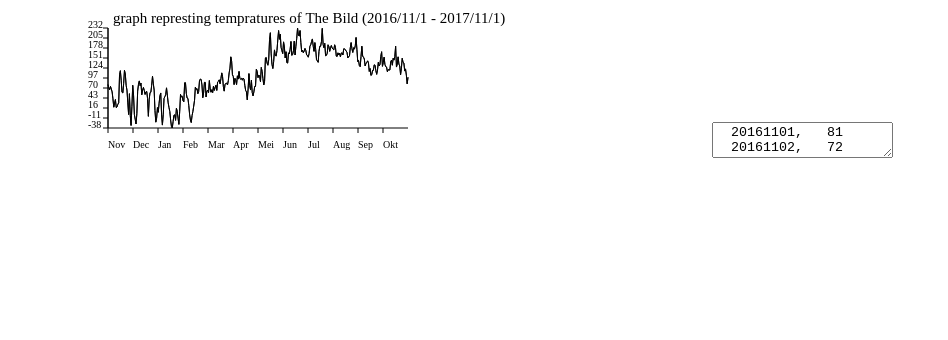
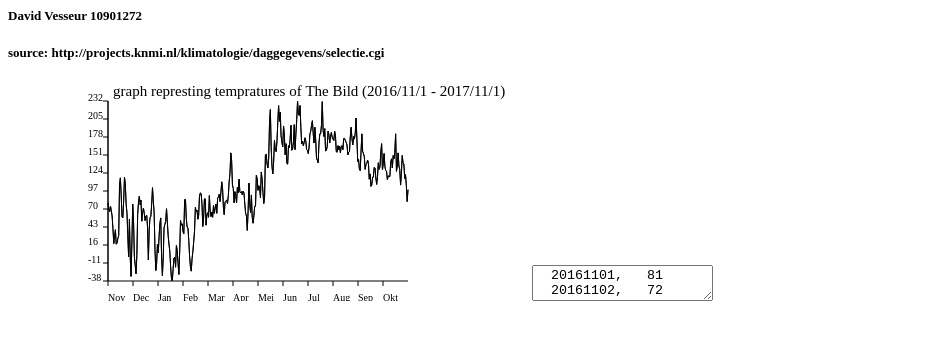
Before and after one commit to minordavid/homework-dataprocessing, a plain HTML site: page week 2/data.html in a window 1280 px wide. Shown: the whole page, without its empty margins (0-948 px from the left). Drawn offline with Linux system fonts and the light colour scheme.

Commit message:
questions version 3

```diff
--- a/week 2/KNMI.js
+++ b/week 2/KNMI.js
@@ -1,5 +1,6 @@
-// David Vesseur 10901272
+// David Vesseur 10901272 Linegraph with javascript
 // this program makes a 2D graph based on the data given in a html file
+// http://projects.knmi.nl/klimatologie/daggegevens/selectie.cgi
 
 // make arrays
 var date = [];
@@ -10,11 +11,12 @@ var months = ["Jan", "Feb", "Mar", "Apr", "Mei", "Jun", "Jul", "Aug", "Sep",
 
 // make variables
 var days = 365;
+var amountmonths = 12;
 var mintemp = null;
 var maxtemp = null;
 
 // set the placements of the graph
-setHiPixel = [20, 120];
+setHiPixel = [20, 200];
 setWiPixel = [100, 400];
 
 
@@ -55,8 +57,11 @@ function drawGraph(hightPixel, withPixel){
     var datetrans = createTransform(minmaxdate,withPixel);
     var temptrans = createTransform(minmaxtemp,hightPixel);
 
-    // define canvas and ctx
+    // define canvas and ctx and make with and hight the given pixels,
+    // add a little for title and axis discriptions
     var canvas = document.getElementById('canvas');
+    canvas.width  = withPixel[1] + 120;
+    canvas.height = hightPixel[1] + 20;
     var ctx = canvas.getContext('2d');
 
     // draw the graph line with all data points
--- a/week 2/data.html
+++ b/week 2/data.html
@@ -1,12 +1,20 @@
+<!--David Vesseur 10901272 Linegraph with javascript-->
+<!--file:///home/chronos/u-ae3e3c1d9cf8de6915c5095d3ecf1a3b1cc98ceb/-->
+<!--Downloads/KNMI_20171101%20(1).txt-->
+
 <html>
 <head>
+  <h1>
+    <font size="2">David Vesseur 10901272</font>
+  </h1>
+  <h2 href-"http://projects.knmi.nl/klimatologie/daggegevens/selectie.cgi" >
+    <font size="2">source: http://projects.knmi.nl/klimatologie/daggegevens/selectie.cgi</font>
+  </h2>
   <script src="KNMI.js"></script>
-  <title>getElementById example</title>
+  <title>David Vesseur 10901272 Linegraph with javascript</title>
 </head>
 <body>
-  <canvas id="canvas" width= "700" heigth= "700"></canvas>
-
-  <script src="KNMI.js"></script>
+  <canvas id="canvas"></canvas>
   <!--#date,maxtemp-->
   <textarea id="rawdata" syle="display:none;">
   20161101,   81
@@ -376,5 +384,6 @@
   20171031,  101
   20171101,  112
   </textarea>
+
 </body>
 </html>
```
